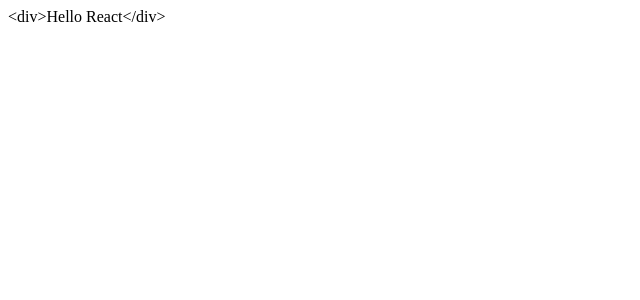
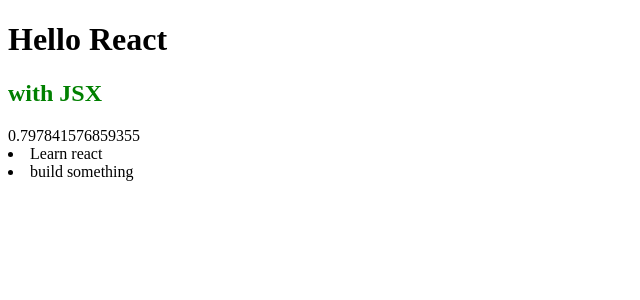
Before and after one commit to oscarcenteno/mern_contests_app, a React app: page / in a window 1280 px wide. Shown: the top 300 px of the page, without its empty margins (0-640 px from the left). Built offline with nearby package versions, Linux system fonts and the light colour scheme; the HTML template or start-up script is replaced by a standard one.

Commit message:
JSX Syntax

```diff
--- a/src/index.tsx
+++ b/src/index.tsx
@@ -1,8 +1,19 @@
 // react-dom
 import { createRoot } from "react-dom/client";
 
+const TODOS = ["Learn react", "build something"];
+
 const App = () => {
-  return "<div>Hello React</div>";
+  return (
+    <div className="container" title="Hello React">
+      <h1>Hello React</h1>
+      <h2 style={{ color: "green" }}>with JSX</h2>
+      {Math.random()}
+      {TODOS.map((e) => {
+        return <li>{e}</li>;
+      })}
+    </div>
+  );
 };
 
 const container = document.getElementById("app");
```
Also changed, not shown: 1 other file (tests, documents, lock files or other folders).
